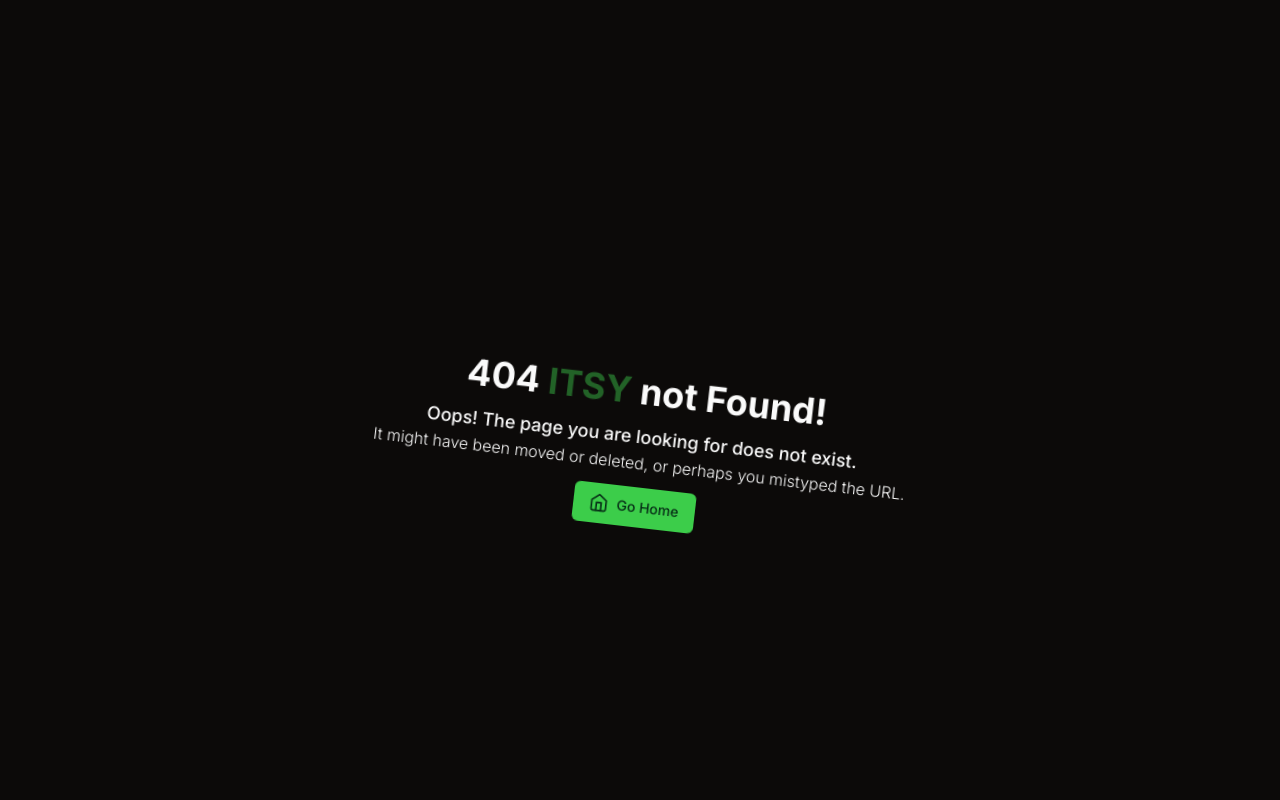
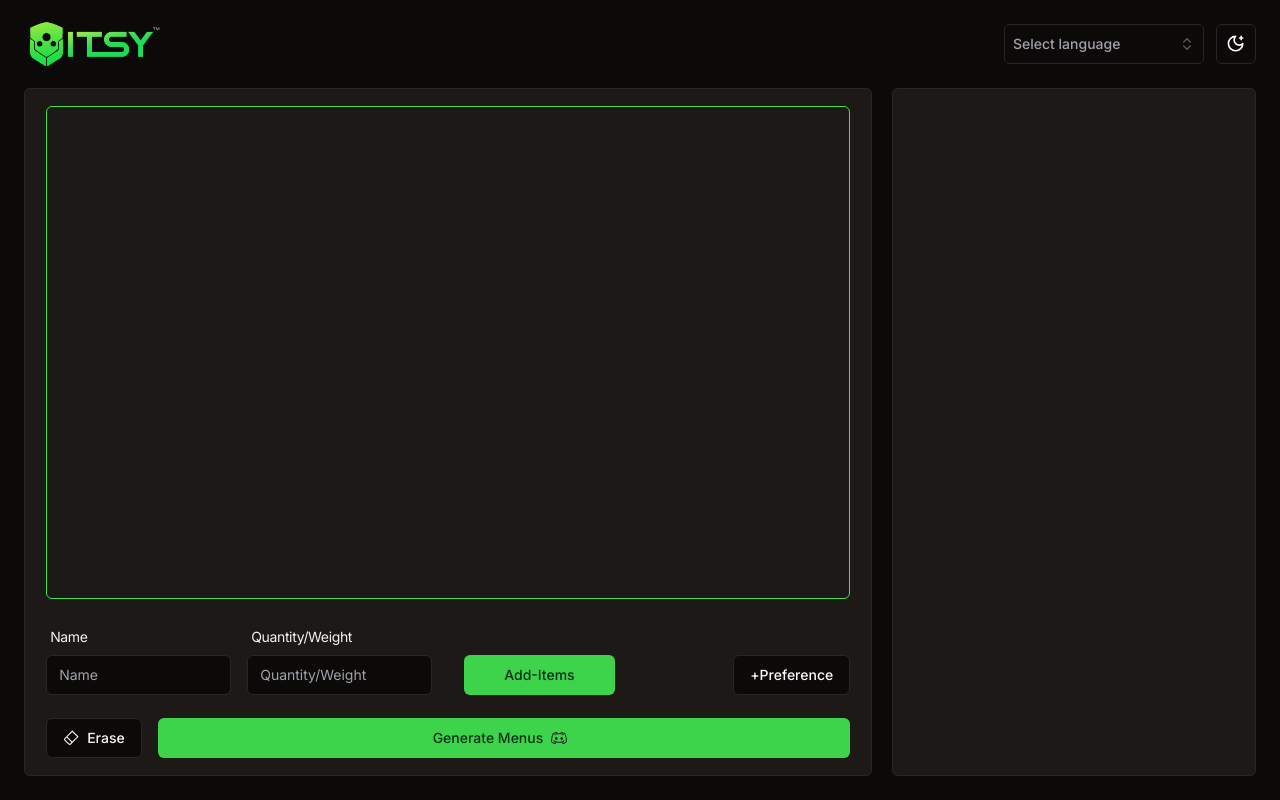
Before and after one commit to iannico322/itsy-web, a React (Vite) app: page /itsy-web/itsy in a window 1280 px wide. Before the commit this address had no page. Built offline with nearby package versions, Linux system fonts and the light colour scheme.

Commit message:
fix:naming of routes

```diff
--- a/src/main.tsx
+++ b/src/main.tsx
@@ -22,7 +22,7 @@ const NotFound= lazy(() =>
 const router = createBrowserRouter([
 
   {
-    path: "/react-vite-supreme/itsy",
+    path: "/itsy-web/itsy",
     element:  <>
     <Suspense fallback={<Loader />}>
       <MainPage  />
@@ -37,14 +37,14 @@ const router = createBrowserRouter([
     </Suspense>
   },
   {
-    path: "/react-vite-supreme/",
+    path: "/itsy-web/",
     element:
     <Suspense fallback={<Loader />}>
       <App />
     </Suspense>,
     children: [
       {
-        path: "/react-vite-supreme/page2",
+        path: "/itsy-web/page2",
         element:
         <Suspense fallback={<Loader />}>
           <NotFound />
--- a/src/screens/main/MainPage.tsx
+++ b/src/screens/main/MainPage.tsx
@@ -23,7 +23,7 @@ const MainPage = () => {
 
       {/* Naa dri ang navigation bar */}
       <nav className=" flex justify-around items-center w-full py-5 box-border px-6  ">
-        <Link className=" w-[70%] sm:w-[50%]" to="/react-vite-supreme">
+        <Link className=" w-[70%] sm:w-[50%]" to="/itsy-web">
           <img
             className="object-contain h-12 m-0 sm:h-10 "
             src={Logo}
--- a/src/screens/notFound.tsx
+++ b/src/screens/notFound.tsx
@@ -15,7 +15,7 @@ const NotFound = () => {
             <p className='mt-3 text-lg font-medium text-accent-foreground '>Oops! The page you are looking for does not exist.</p>
       <p className='font-light text-accent-foreground'>It might have been moved or deleted, or perhaps you mistyped the URL.</p>
             <Button asChild className=" my-3 animate-pulse ">
-            <Link to="/react-vite-supreme" className=" flex gap-2 items-center"><Home className="h-[1.2rem] w-[1.2rem]" /> Go Home   </Link>
+            <Link to="/itsy-web" className=" flex gap-2 items-center"><Home className="h-[1.2rem] w-[1.2rem]" /> Go Home   </Link>
 
             </Button>
         </div>
--- a/vite.config.ts
+++ b/vite.config.ts
@@ -4,7 +4,7 @@ import { defineConfig } from "vite"
 
 export default defineConfig({
         // REPO-NAME
-  base: "/react-vite-supreme",
+  base: "/itsy-web",
   plugins: [react()],
   resolve: {
     alias: {
```
